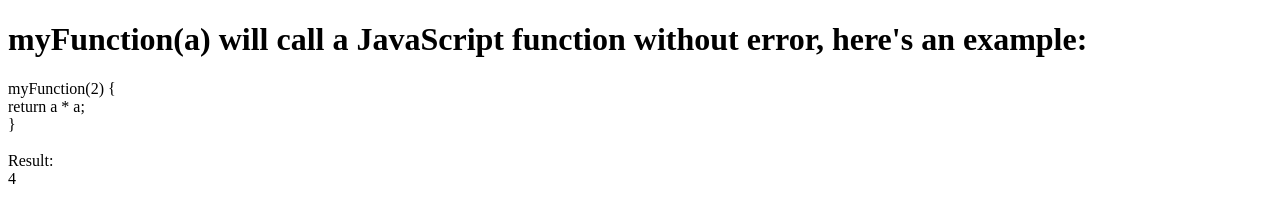
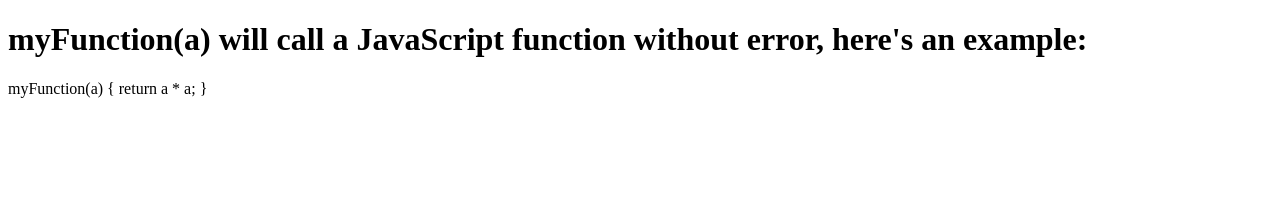
Before and after one commit to CailinJackalope/website, a plain HTML site: page Projects/groupproject/Examples/javascriptfunction.html in a window 1280 px wide. Drawn offline with Linux system fonts and the light colour scheme.

Commit message:
Update javascriptfunction.html

```diff
--- a/Projects/groupproject/Examples/javascriptfunction.html
+++ b/Projects/groupproject/Examples/javascriptfunction.html
@@ -6,13 +6,9 @@
 </head>
 <body>
 <h1>myFunction(a) will call a JavaScript function without error, here's an example:</h1>
-<p>
-myFunction(2) {<br>
-  return a * a;<br>
-}<br>
-<br>
-Result:<br>
-4
-</p>
+  <p onload="myFunction(2);"></p>
+myFunction(a) {
+  return a * a;
+}
 </body>
 </html>
```
